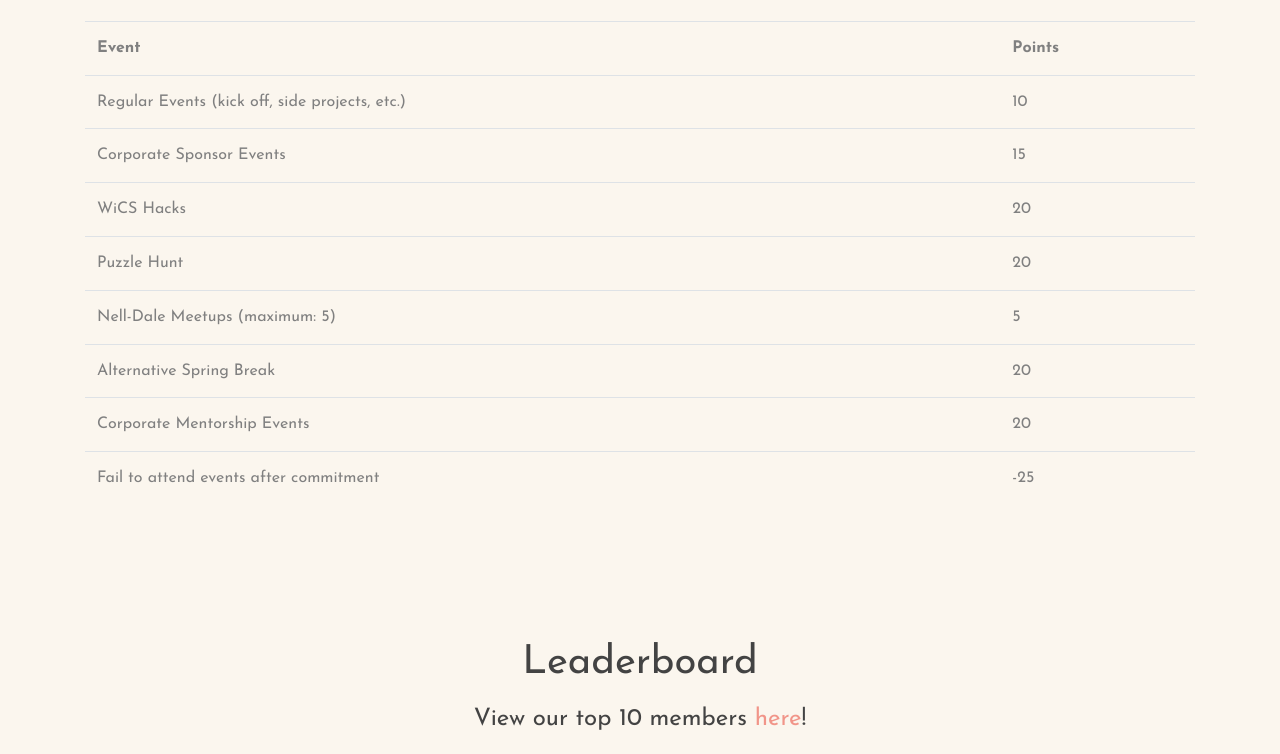
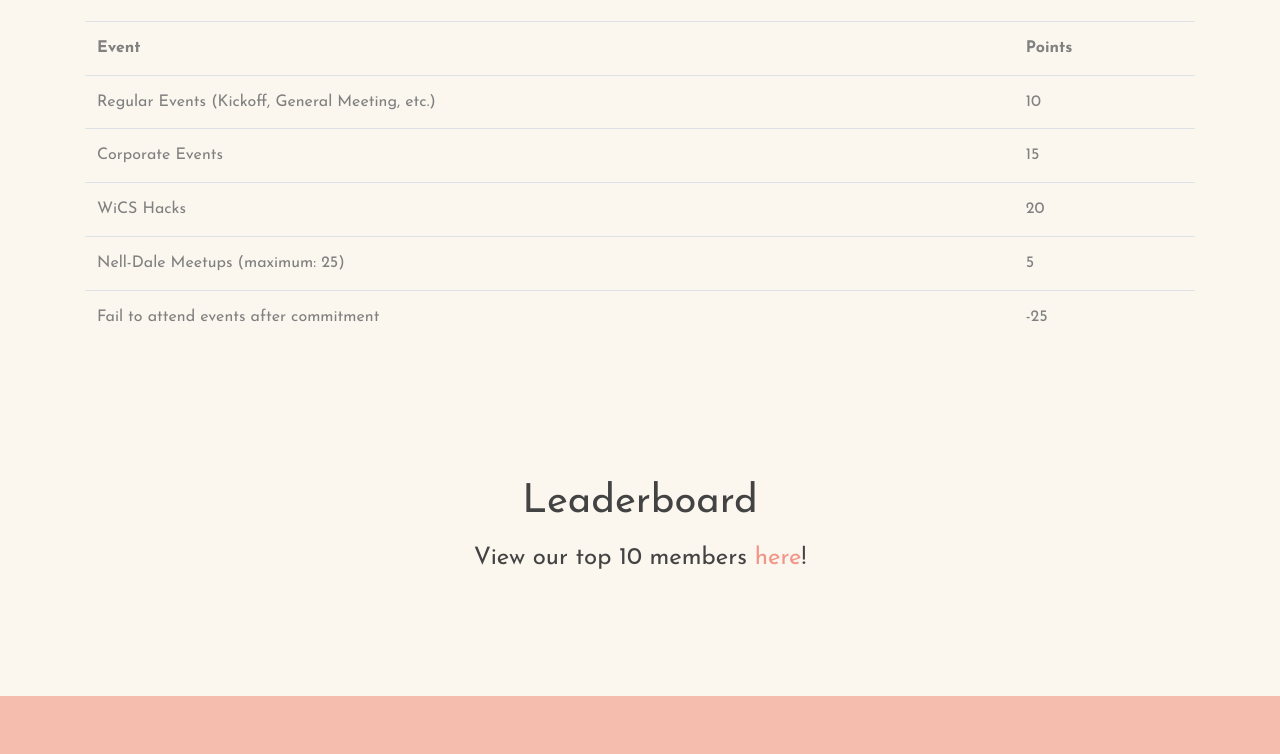
Before and after one commit to texas-wics/wics-website23, a plain HTML site: page members.html in a window 1280 px wide. Shown: the part 912-1666 px from the top of the page. Drawn offline with Linux system fonts and the light colour scheme; some packages are replaced by stand-ins of ours; no server answers; files whose address does not match are found by name.

Commit message:
update points system

```diff
--- a/members.html
+++ b/members.html
@@ -59,11 +59,11 @@
                     <th>Points</th>
                 </tr>
                 <tr>
-                    <td>Regular Events (kick off, side projects, etc.)</td>
+                    <td>Regular Events (Kickoff, General Meeting, etc.)</td>
                     <td>10</td>
                 </tr>
                 <tr>
-                    <td>Corporate Sponsor Events</td>
+                    <td>Corporate Events</td>
                     <td>15</td>
                 </tr>
                 <tr>
@@ -71,20 +71,8 @@
                     <td>20</td>
                 </tr>
                 <tr>
-                    <td>Puzzle Hunt</td>
-                    <td>20</td>
-                </tr>
-                <tr>
-                    <td>Nell-Dale Meetups (maximum: 5)</td>
+                    <td>Nell-Dale Meetups (maximum: 25)</td>
                     <td>5</td>
-                </tr>
-                <tr>
-                    <td>Alternative Spring Break</td>
-                    <td>20</td>
-                </tr>
-                <tr>
-                    <td>Corporate Mentorship Events</td>
-                    <td>20</td>
                 </tr>
                 <tr>
                     <td>Fail to attend events after commitment</td>
```
